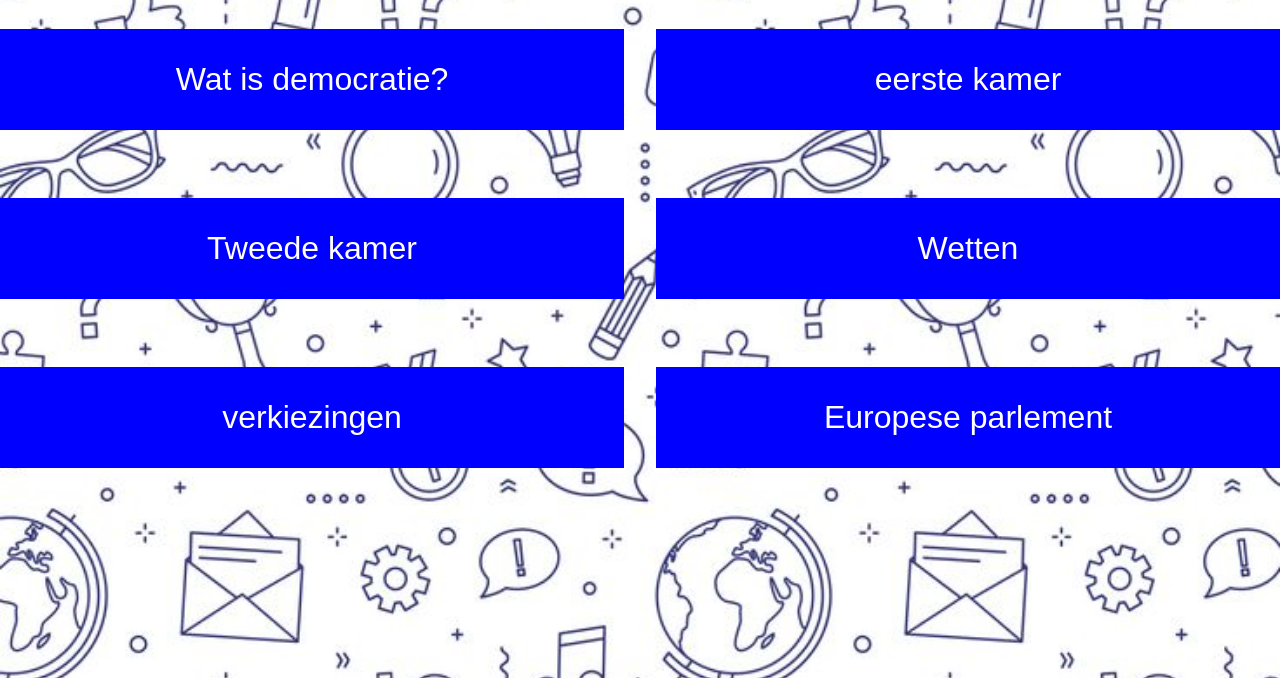
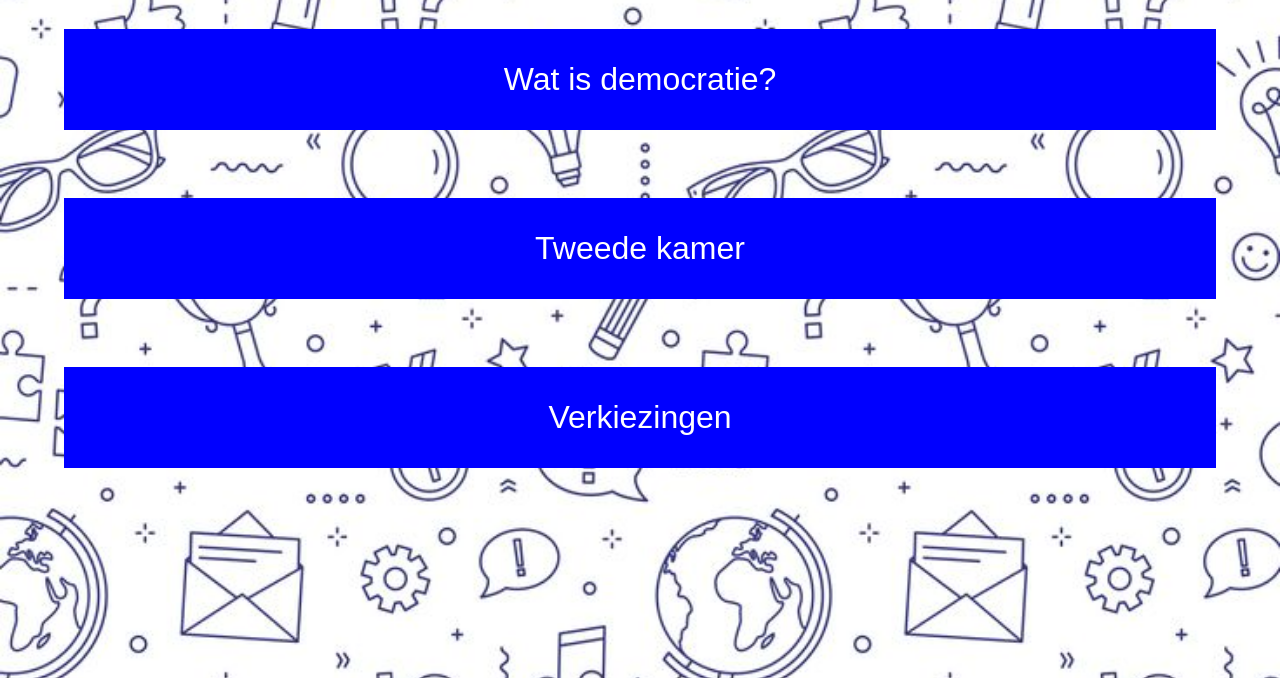
Before and after one commit to Hecker-01/beroeps-quizzie, a plain HTML site: page quiz/select.html in a window 1280 px wide. Shown: the part 122-800 px from the top of the page. Drawn offline with Linux system fonts and the light colour scheme; files that its build step writes are made by us from their sources; files whose address does not match are found by name.

Commit message:
Refactor theme styles: remove thema.css and integrate styles into select.css for improved organization

```diff
--- a/css/thema.css
+++ b/css/select.css
@@ -22,17 +22,20 @@ body {
         padding: 2rem;
         font-size: 2rem;
         cursor: pointer;
-        width: 100%;
-        margin: 1rem 0;
-        transition: transform 0.2s ease, background-color 0.2s ease;
+        width: 90%;
+        margin: 1rem auto;
+        margin-left: 5%;
+        margin-right: 5%;
+        transition: transform 0.2s
     }
 
-.button-container {
-    display: flex;
-    flex-wrap: wrap;
-    justify-content: space-between;
-    gap: 2rem;
-}
+    .button-container {
+        display: flex;
+        flex-wrap: wrap;
+        justify-content: center;
+        align-items: center;
+        gap: 2rem;
+    }
 
 .column {
     flex: 1;
--- a/quiz/select.html
+++ b/quiz/select.html
@@ -4,7 +4,7 @@
     <meta charset="UTF-8">
     <meta name="viewport" content="width=device-width, initial-scale=1.0">
     <title>Document</title>
-    <link rel="stylesheet" href="./css/thema.css">
+    <link rel="stylesheet" href="../css/select.css">
 </head>
 <body>
     <h1>Selecteer een thema</h1>
@@ -12,12 +12,7 @@
         <div class="column">
             <button>Wat is democratie?</button><br><br>
             <button>Tweede kamer</button><br><br>
-            <button>verkiezingen</button>
-        </div>
-        <div class="column">
-            <button>eerste kamer</button><br><br>
-            <button>Wetten</button><br><br>
-            <button>Europese parlement</button>
+            <button>Verkiezingen</button>
         </div>
     </div>
 </body>
```
